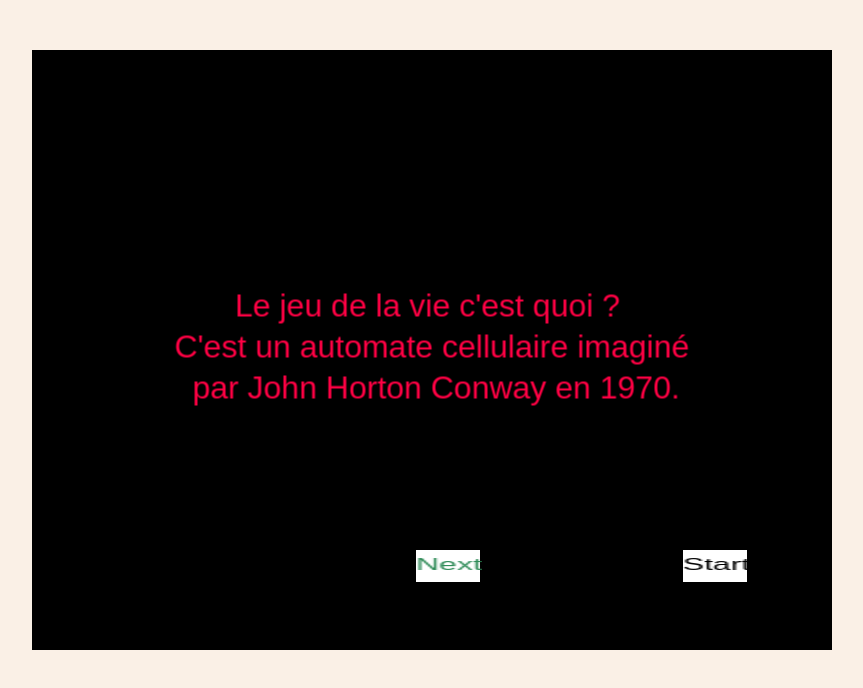
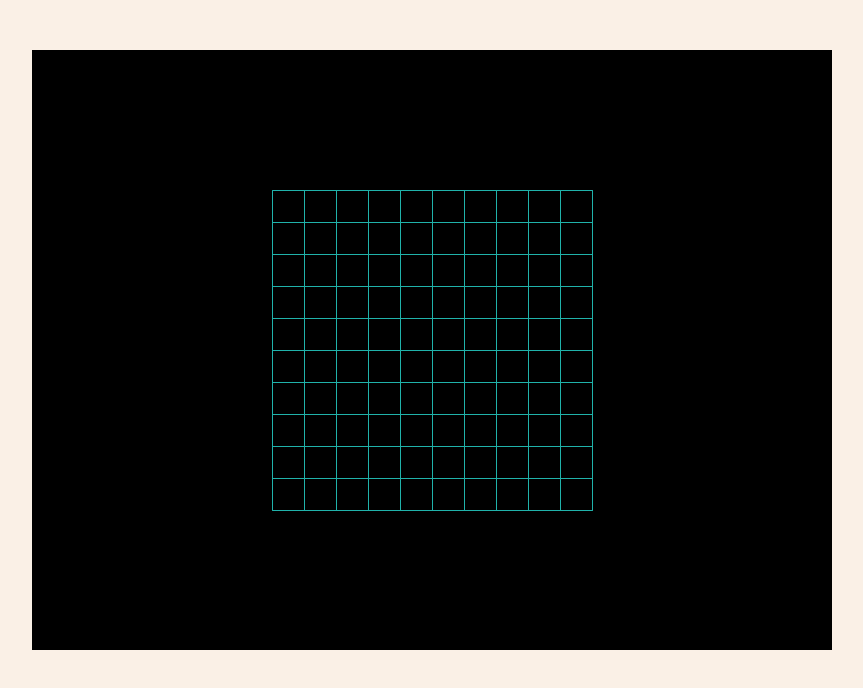
Before and after one commit to kraken007/lifeGame-gameCodeurJam3, a plain HTML site: page index.html in a window 1280 px wide. Shown: the whole page, without its empty margins (208-1071 px from the left). Drawn offline with Linux system fonts and the light colour scheme.

Commit message:
ajout du state editor, tracage de la grille, interception des coordonner de la souris et calcul de la position sur la grille

```diff
--- a/index.html
+++ b/index.html
@@ -2,7 +2,7 @@
 <html lang="en">
 
 <head>
-    <meta charset="UTF-8" />
+    <meta charset="UTF-8"/>
     <title>Life Game - Gamecodeur GameJam #3</title>
     <script type="text/javascript" src="./js/phaser.min.js"></script>
     <style type="text/css">
@@ -63,7 +63,11 @@
 
             this.buttonPrevious = game.add.button(positionX, positionY, 'cellule', this.previousText, this);
             this.buttonPrevious.scale.setTo(2, 1);
-                var textButtonPrevious = game.add.text(0, 5, "Previous", {font: "16px Arial", fill: "#ff0044", align: "center"});
+            var textButtonPrevious = game.add.text(0, 5, "Previous", {
+                font: "16px Arial",
+                fill: "#ff0044",
+                align: "center"
+            });
             this.buttonPrevious.addChild(textButtonPrevious);
             this.buttonPrevious.visible = false;
 
@@ -73,16 +77,16 @@
             this.buttonStart.addChild(textButtonStart);
         }
         , update: function () {
-                if(this.conteurText > 0 && this.buttonPrevious.visible === false ){
+            if (this.conteurText > 0 && this.buttonPrevious.visible === false) {
                 this.buttonPrevious.visible = true;
             }
-                if(this.conteurText == 0 && this.buttonPrevious.visible === true ){
+            if (this.conteurText == 0 && this.buttonPrevious.visible === true) {
                 this.buttonPrevious.visible = false;
             }
-                if(this.conteurText == (this.tabText.length - 1) && this.buttonNext.visible === true){
+            if (this.conteurText == (this.tabText.length - 1) && this.buttonNext.visible === true) {
                 this.buttonNext.visible = false;
             }
-                if(this.conteurText < (this.tabText.length - 1) && this.buttonNext.visible === false){
+            if (this.conteurText < (this.tabText.length - 1) && this.buttonNext.visible === false) {
                 this.buttonNext.visible = true;
             }
         }
@@ -93,7 +97,7 @@
         , previousText: function () {
             this.conteurText -= 1;
             this.text.setText(this.tabText[this.conteurText]);
-            },startGame: function(){
+        }, startGame: function () {
             this.state.start('play');
         }
     };
@@ -149,13 +153,17 @@
                 }
             }
 
-                buttonDepart = game.add.button(game.world.width / 2 , game.world.height - 50, 'cellule', this.departAlgo, this);
-                var textButtonDepart = game.add.text(0, 5, "Depart", {font: "16px Arial", fill: "#ff0044", align: "center"});
+            buttonDepart = game.add.button(game.world.width / 2, game.world.height - 50, 'cellule', this.departAlgo, this);
+            var textButtonDepart = game.add.text(0, 5, "Depart", {
+                font: "16px Arial",
+                fill: "#ff0044",
+                align: "center"
+            });
             buttonDepart.addChild(textButtonDepart);
         }
         , update: function () {
             console.log('update');
-                if(this.start === true && buttonDepart.visible === true){
+            if (this.start === true && buttonDepart.visible === true) {
 
                 buttonDepart.visible = false;
             }
@@ -222,10 +230,53 @@
                 return false;
             }
             return tmp;
-            }, departAlgo: function(){
+        }, departAlgo: function () {
             this.start = true;
         }
     };
+
+    var editor = {
+        preload: function () {
+            game.load.image('cellule', './img/cellule.jpg');
+            this.nbColonne = 10;
+            this.nbLigne = 10;
+            this.tailleGrille = this.nbColonne * this.nbLigne;
+            this.tabLine = new Array();
+
+        },
+        create: function () {
+            var tailleCellule = game.cache.getImage('cellule').width;
+            var startX = (game.world.width - (this.nbColonne * tailleCellule)) / 2;
+            var startY = (game.world.height - (this.nbLigne * tailleCellule)) / 2;
+
+            //tracage des lignes
+            for (var i = 0; i <= this.nbColonne; i++) {
+                this.tabLine.push(new Phaser.Line((startX + (tailleCellule * i)), startY, (startX + (tailleCellule * i)), (startY + (tailleCellule * this.nbLigne))));
+            }
+            for (var j = 0; j <= this.nbLigne; j++) {
+                this.tabLine.push(new Phaser.Line(startX, (startY + (tailleCellule * j)), (startX + (tailleCellule * this.nbColonne)), (startY + (tailleCellule * j))));
+            }
+
+        },
+        update: function () {
+            var tailleCellule = game.cache.getImage('cellule').width;
+            var startX = (game.world.width - (this.nbColonne * tailleCellule)) / 2;
+            var startY = (game.world.height - (this.nbLigne * tailleCellule)) / 2;
+            console.log('x : ' + game.input.activePointer.x);
+            var caseX = Math.floor((game.input.activePointer.x - startX) / 32);
+            console.log('caseX = ' + caseX );
+            console.log('y : ' + game.input.activePointer.y);
+            var caseY = Math.floor((game.input.activePointer.y - startY) / 32);
+            console.log('caseY = ' + caseY );
+
+        },
+        render: function () {
+            for (var i = 0; i < this.tabLine.length; i++) {
+                game.debug.geom(this.tabLine[i], 'LightSeaGreen');
+            }
+        }
+    };
+
     //            //        var depart = [
     //            //                    [1, 1, 0, 0]
     //            //                    , [1, 0, 0, 0]
@@ -282,8 +333,9 @@
     //add gamestate
     game.state.add('play', Play);
     game.state.add('intro', intro);
+    game.state.add('editor', editor);
     //premiere scene
-        game.state.start('intro');
+    game.state.start('editor');
 </script>
 </body>
 
```
Lines whose indentation alone changed are shown as unchanged.
